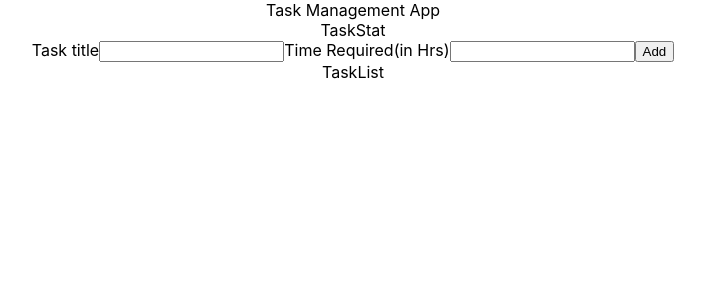
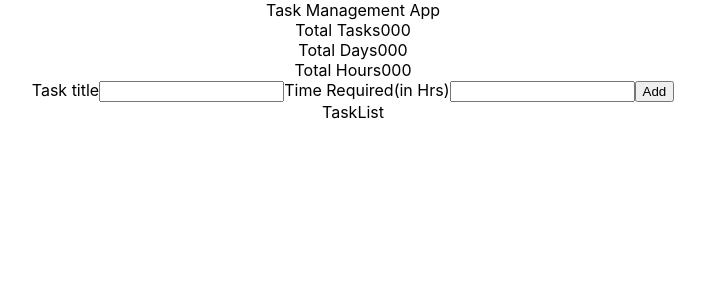
Before and after one commit to PPVphilosopher/mf-todo, a React (Create React App) app: page / in a window 1280 px wide. Shown: the top 300 px of the page, without its empty margins (287-992 px from the left). Built offline with nearby package versions, Linux system fonts and the light colour scheme.

Commit message:
feat: task stat

```diff
--- a/src/App.tsx
+++ b/src/App.tsx
@@ -3,12 +3,12 @@ import { TaskForm, TaskList, TaskStat } from './components'
 import { useTaskList } from './hooks'
 
 export const App = () => {
-  const { addTask } = useTaskList()
+  const { list, addTask } = useTaskList()
 
   return (
     <div className='App'>
       Task Management App
-      <TaskStat />
+      <TaskStat list={list} />
       <TaskForm addTask={addTask} />
       <TaskList />
     </div>
--- a/src/components/TaskForm/TaskForm.tsx
+++ b/src/components/TaskForm/TaskForm.tsx
@@ -28,7 +28,11 @@ export const TaskForm = ({ addTask }: Props) => {
         <label>
           Task title
           <input
-            {...register('title', { required: true, pattern: /[^\s]+/ })}
+            {...register('title', {
+              required: true,
+              pattern: /[^\s]+/,
+              maxLength: 128,
+            })}
           />
           {errors.title && <span>invalid title</span>}
         </label>
@@ -37,7 +41,7 @@ export const TaskForm = ({ addTask }: Props) => {
           Time Required(in Hrs)
           <input
             type='number'
-            {...register('time', { required: true, min: 1 })}
+            {...register('time', { required: true, min: 0, max: 24 })}
           />
           {errors.time && <span>invalid time</span>}
         </label>
--- a/src/components/TaskStat/TaskStat.tsx
+++ b/src/components/TaskStat/TaskStat.tsx
@@ -1,5 +1,43 @@
+import { useMemo } from 'react'
+import { Task } from '../../helpers'
 import './style.scss'
 
-export const TaskStat = () => {
-  return <div className='TaskStat'>TaskStat</div>
+type Props = {
+  list: Task[]
 }
+
+export const TaskStat = ({ list }: Props) => {
+  const data = useMemo(() => {
+    const hours = list.reduce((sum, task) => sum + task.time, 0)
+
+    const days = Math.round((hours / 8) * 100) / 100
+    const daysString = days.toString().split('.')
+
+    daysString[0] = daysString[0].padStart(3, '0')
+
+    return {
+      count: list.length.toString().padStart(3, '0'),
+      days: daysString.join('.'),
+      hours: hours.toString().padStart(3, '0'),
+    }
+  }, [list])
+
+  return (
+    <div className='TaskStat'>
+      <div>
+        <span>Total Tasks</span>
+        <span>{data.count}</span>
+      </div>
+
+      <div>
+        <span>Total Days</span>
+        <span>{data.days}</span>
+      </div>
+
+      <div>
+        <span>Total Hours</span>
+        <span>{data.hours}</span>
+      </div>
+    </div>
+  )
+}
```
